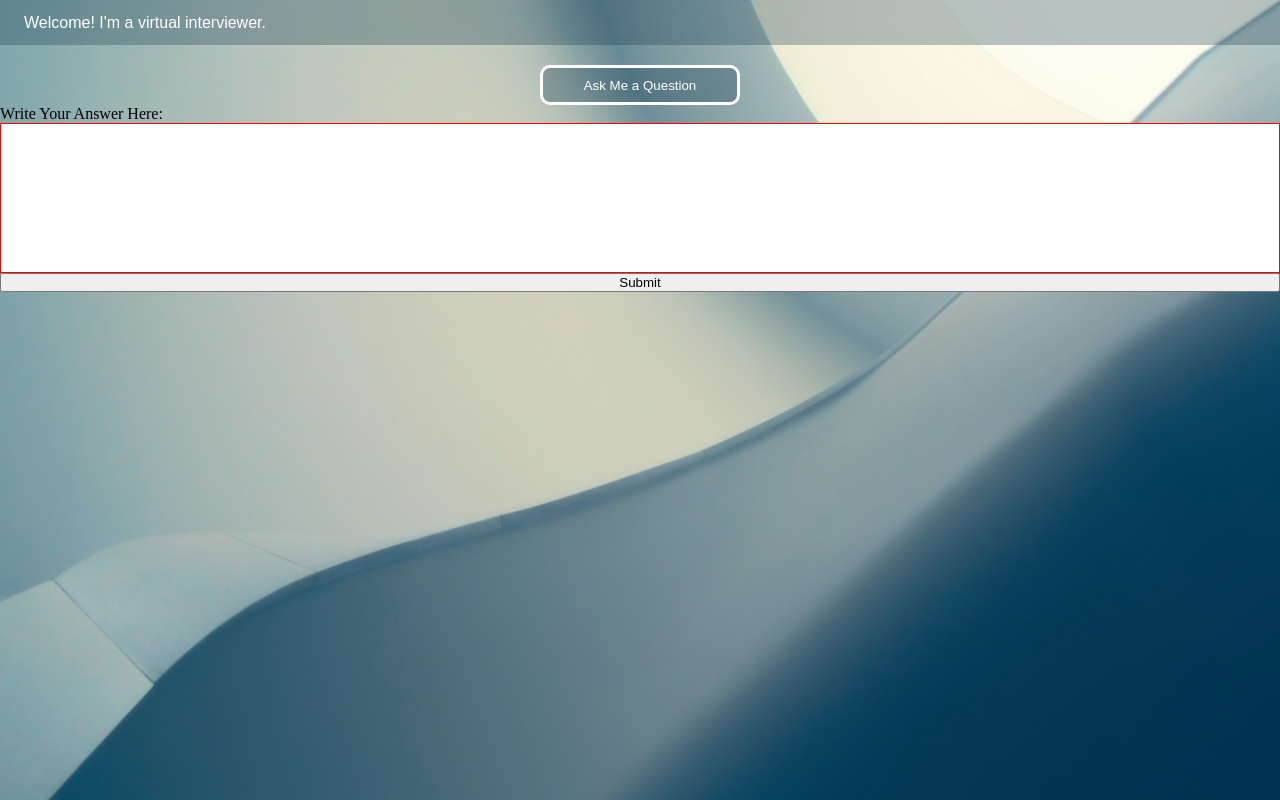
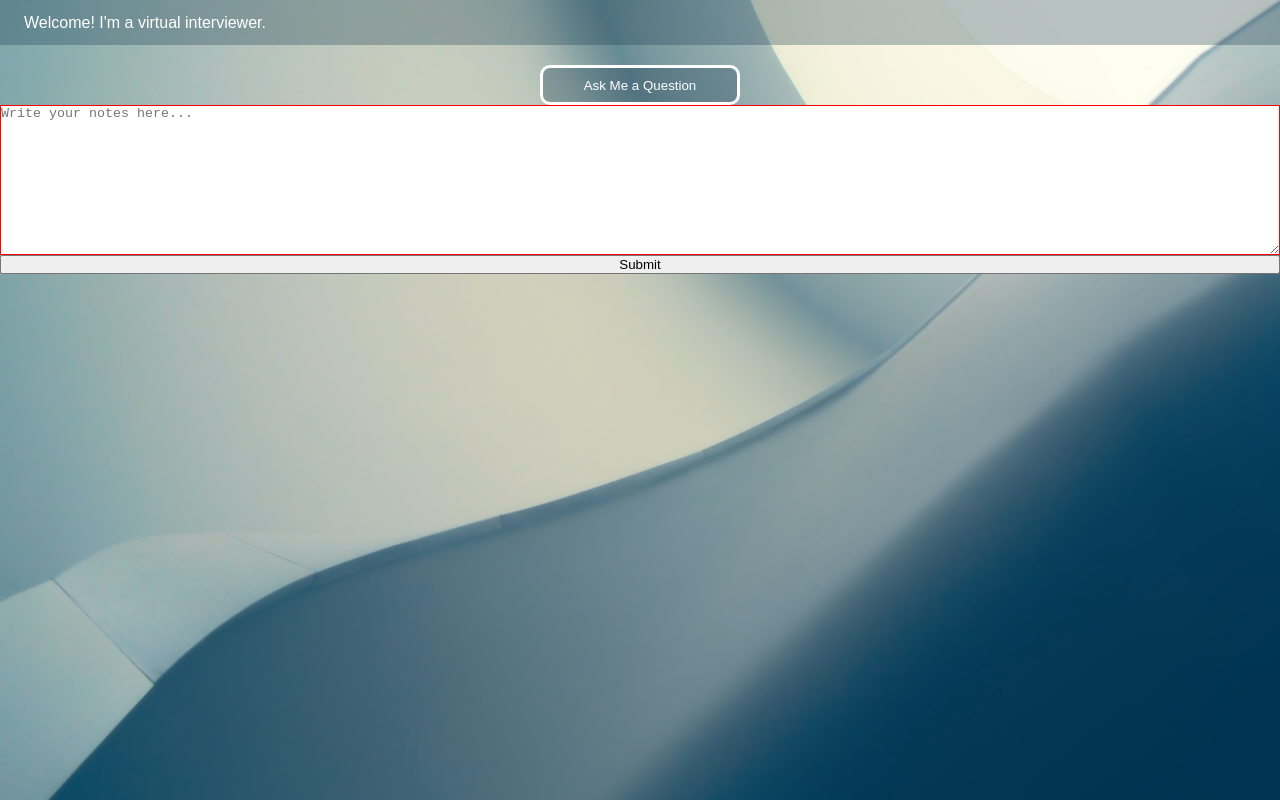
Before and after one commit to michmitz/interview-prep, a Next.js app: page / in a window 1280 px wide. Built offline with nearby package versions, Linux system fonts and the light colour scheme.

Commit message:
App strings

```diff
--- a/components/answer_field/AnswerField.tsx
+++ b/components/answer_field/AnswerField.tsx
@@ -1,17 +1,25 @@
-import React from 'react'
-import styles from './AnswerField.module.css'
-
+import { appStrings } from "@/constants/appStrings";
+import React from "react";
+import styles from "./AnswerField.module.css";
 interface AnswerFieldProps {
-  readonly onChange: () => void
-  readonly onSubmit: () => void
+  readonly onChange: () => void;
+  readonly onSubmit: () => void;
 }
 
-export const AnswerField: React.FC<AnswerFieldProps> = ({ onChange, onSubmit }) => {
+const { answerField, answerSubmitButton } = appStrings;
+
+export const AnswerField: React.FC<AnswerFieldProps> = ({
+  onChange,
+  onSubmit,
+}) => {
   return (
     <div className={styles.container}>
-      <p>Write Your Answer Here:</p>
-    <input className={styles.input} onChange={onChange} />
-    <button onClick={onSubmit}>Submit</button>
+      <textarea
+        className={styles.input}
+        onChange={onChange}
+        placeholder={answerField}
+      />
+      <button onClick={onSubmit}>{answerSubmitButton}</button>
     </div>
-  )
-}
+  );
+};
--- a/constants/appStrings.ts
+++ b/constants/appStrings.ts
@@ -3,6 +3,8 @@ export const appStrings = {
   thinking: 'Thinking',
   prompt1: 'Pretend you are interviewing me for a mid-level frontend software engineer position. Ask me one question, then give me an example answer. Label question and answer.',
   header: 'Welcome! I\'m a virtual interviewer.',
+  answerField: 'Write your notes here...',
+  answerSubmitButton: 'Submit',
 }
 
 
```
